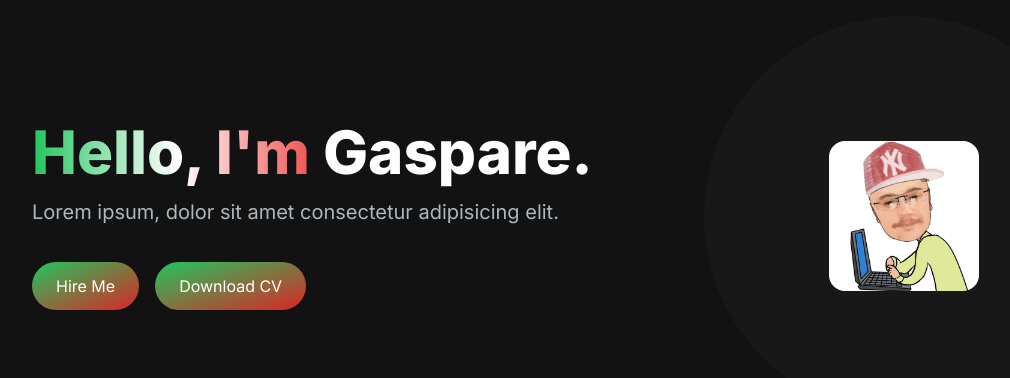
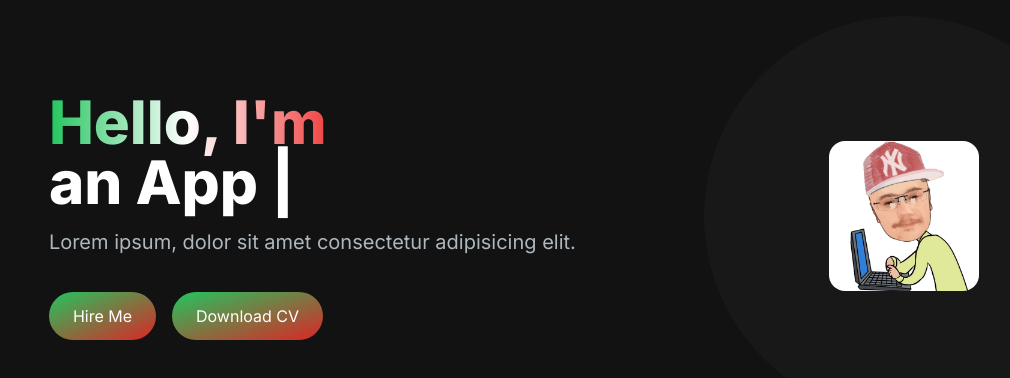
Before and after one commit to gasparecarollo/Portfolio-website, a Next.js app: page / in a window 1280 px wide. Shown: the top 378 px of the page, without its empty margins (81-1091 px from the left). Built offline with nearby package versions, Linux system fonts and the light colour scheme.

Commit message:
Added TypeAnimation with name, and professional information

```diff
--- a/src/app/Components/HeroSection.jsx
+++ b/src/app/Components/HeroSection.jsx
@@ -1,5 +1,8 @@
+"use client";
 import React from 'react';
 import Image from 'next/image';
+import { TypeAnimation } from 'react-type-animation';
+
 
 const HeroSection = () => {
     return (
@@ -7,9 +10,25 @@ const HeroSection = () => {
             <div className="grid grid-cols-1 sm:grid-cols-12">
                 <div className="col-span-7 place-self-center text-center sm:text-left">
                     <h1 className="text-white mb-4 text-4xl sm:text-5xl lg:text-6xl font-extrabold">
-                        <span className="text-transparent bg-clip-text bg-gradient-to-r from-green-500 to-red-500 via-white" > Hello, I'm{" "}
+                        <span className="text-transparent bg-clip-text bg-gradient-to-r from-green-500 to-red-500 via-white" > Hello, I'm {" "}
                         </span>
-                        Gaspare.</h1>
+                        <br></br>
+                        <TypeAnimation
+                            sequence={[
+                                'Gaspare',
+                                1000,
+                                'a Full Stack Web Developer',
+                                1000,
+                                'an App Developer',
+                                1000,
+                                'a UI/UX Designer',
+                                1000
+                            ]}
+                            wrapper="span"
+                            speed={50}
+                            repeat={Infinity}
+                        />
+                    </h1>
                     <p className="text-[#ADB7BE] text-base sm:text-lg mb-6 lg:text-xl">
                         Lorem ipsum, dolor sit amet consectetur adipisicing elit.
                     </p>
```
